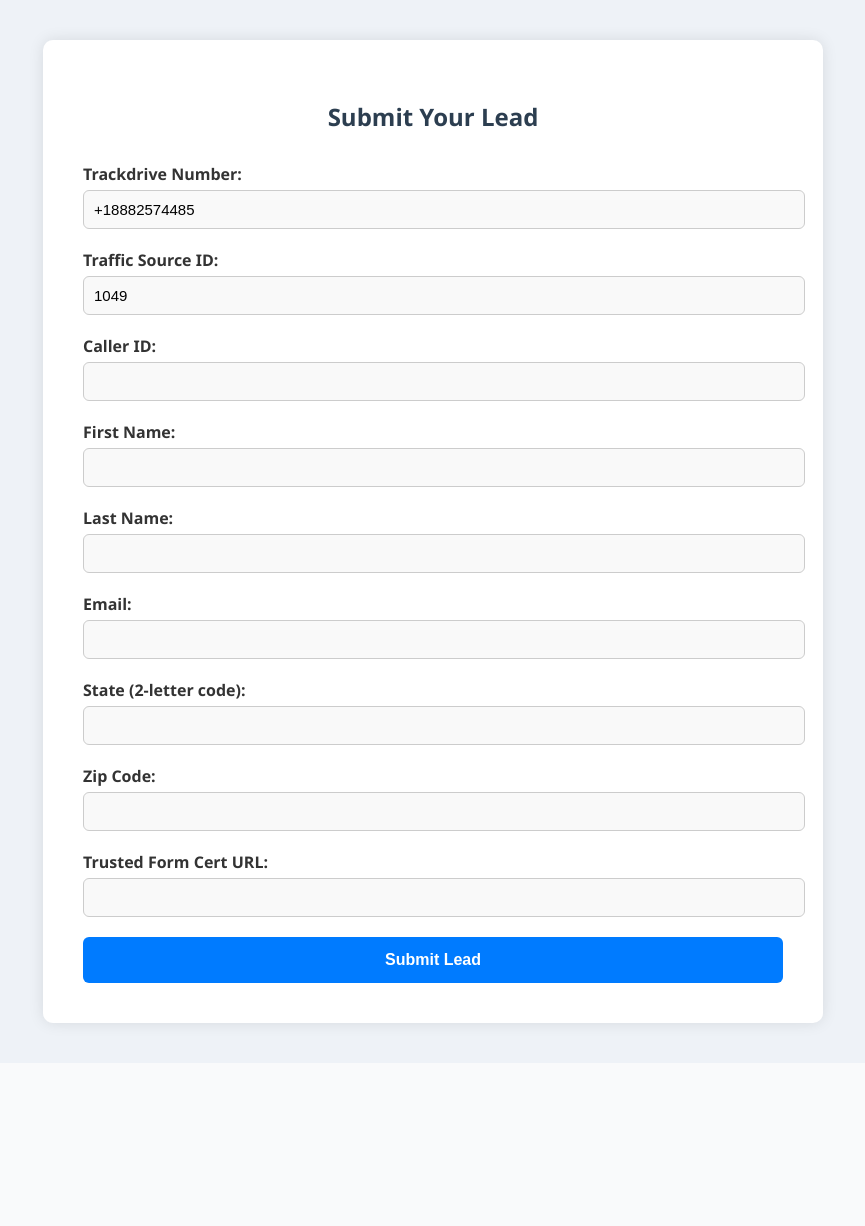
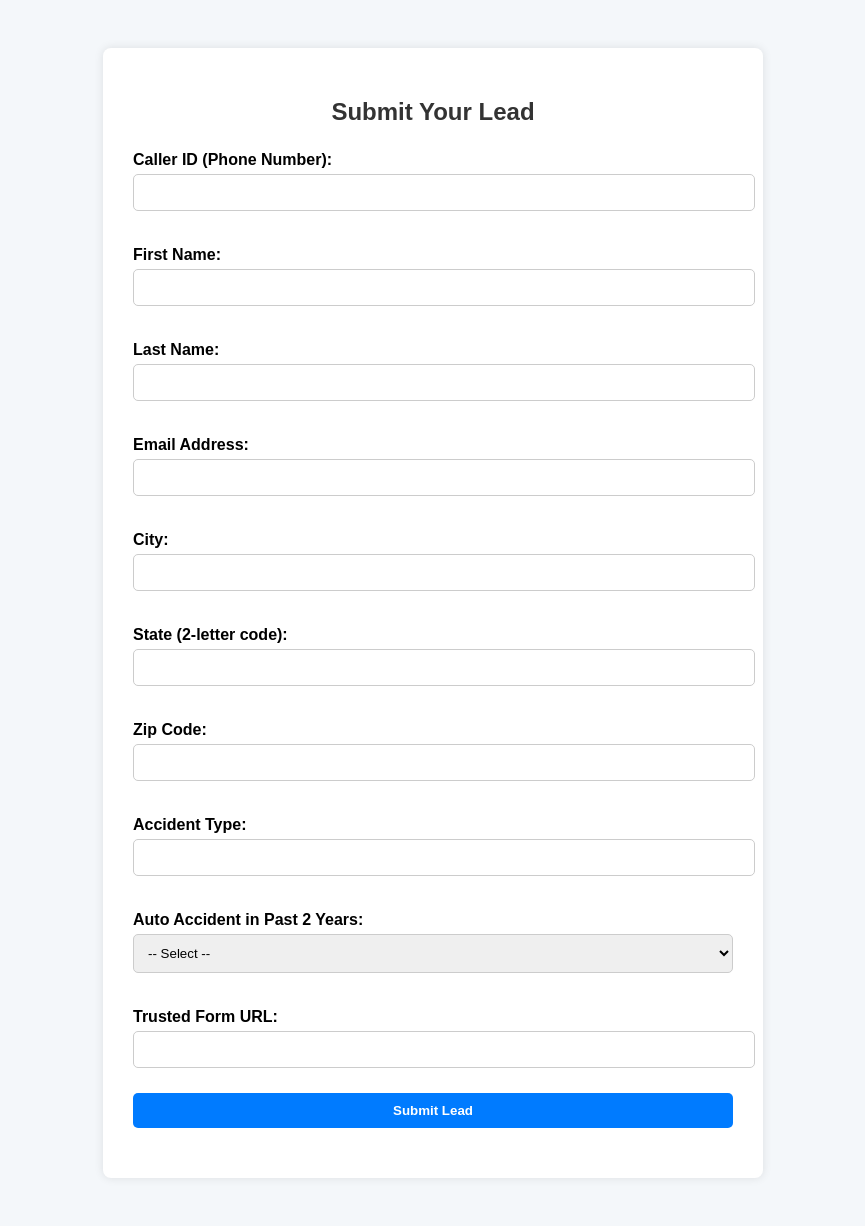
Before and after one commit to hadisatti105/D3posting, a Flask app: page / in a window 1280 px wide. Shown: the whole page, without its empty margins (207-1072 px from the left). Before the commit the page ends 1034 px from the top, so only its background shows below. Run offline with Flask 3, Linux system fonts and the light colour scheme.

Commit message:
Update lead_form.html

```diff
--- a/templates/lead_form.html
+++ b/templates/lead_form.html
@@ -1,4 +1,3 @@
-
 <!DOCTYPE html>
 <html lang="en">
 <head>
@@ -7,69 +6,51 @@
     <title>Submit Your Lead</title>
     <style>
         body {
-            background: #eef2f7;
-            font-family: 'Segoe UI', Tahoma, Geneva, Verdana, sans-serif;
-            margin: 0;
-            padding: 40px 10px;
+            background: #f4f7fa;
+            font-family: Arial, sans-serif;
+            padding: 40px;
         }
 
         .container {
-            max-width: 700px;
-            margin: 0 auto;
-            background: white;
-            padding: 40px;
-            border-radius: 10px;
-            box-shadow: 0 0 15px rgba(0, 0, 0, 0.1);
+            max-width: 600px;
+            margin: auto;
+            background: #fff;
+            padding: 30px;
+            border-radius: 8px;
+            box-shadow: 0 0 10px rgba(0, 0, 0, 0.1);
         }
 
         h2 {
             text-align: center;
-            color: #2c3e50;
-            margin-bottom: 30px;
-        }
-
-        form label {
-            font-weight: bold;
-            display: block;
-            margin-bottom: 5px;
+            margin-bottom: 25px;
             color: #333;
         }
 
-        form input[type="text"],
-        form input[type="email"],
-        form input[type="tel"],
-        form input[type="date"],
-        form select {
+        label {
+            font-weight: bold;
+            margin-top: 15px;
+            display: block;
+        }
+
+        input, select {
             width: 100%;
             padding: 10px;
+            margin-top: 5px;
+            border-radius: 5px;
+            border: 1px solid #ccc;
             margin-bottom: 20px;
-            border: 1px solid #ccc;
-            border-radius: 6px;
-            background-color: #f9f9f9;
-            font-size: 15px;
         }
 
-        form input[type="submit"] {
+        input[type="submit"] {
             background-color: #007BFF;
             color: white;
-            padding: 14px 20px;
             border: none;
-            border-radius: 6px;
-            font-size: 16px;
             font-weight: bold;
             cursor: pointer;
-            width: 100%;
-            transition: background-color 0.3s ease;
         }
 
-        form input[type="submit"]:hover {
+        input[type="submit"]:hover {
             background-color: #0056b3;
-        }
-
-        @media (max-width: 768px) {
-            .container {
-                padding: 20px;
-            }
         }
     </style>
 </head>
@@ -77,14 +58,8 @@
 <div class="container">
     <h2>Submit Your Lead</h2>
     <form method="POST" action="/submit-lead">
-            <label>Trackdrive Number:</label>
-            <input type="text" name="trackdrive_number" value="+18882574485" readonly required>
-
-            <label>Traffic Source ID:</label>
-            <input type="text" name="traffic_source_id" value="1049" readonly required>
-
-            <label>Caller ID:</label>
-            <input type="tel" name="caller_id" required>
+        <label>Caller ID (Phone Number):</label>
+        <input type="text" name="caller_id" required>
 
         <label>First Name:</label>
         <input type="text" name="first_name" required>
@@ -92,8 +67,11 @@
         <label>Last Name:</label>
         <input type="text" name="last_name" required>
 
-            <label>Email:</label>
+        <label>Email Address:</label>
         <input type="email" name="email" required>
+
+        <label>City:</label>
+        <input type="text" name="city" required>
 
         <label>State (2-letter code):</label>
         <input type="text" name="state" maxlength="2" required>
@@ -101,7 +79,17 @@
         <label>Zip Code:</label>
         <input type="text" name="zip" required>
 
-            <label>Trusted Form Cert URL:</label>
+        <label>Accident Type:</label>
+        <input type="text" name="accident_type" required>
+
+        <label>Auto Accident in Past 2 Years:</label>
+        <select name="auto_accident_in_past_2_years" required>
+            <option value="">-- Select --</option>
+            <option value="yes">Yes</option>
+            <option value="no">No</option>
+        </select>
+
+        <label>Trusted Form URL:</label>
         <input type="text" name="trusted_form_cert_url" required>
 
         <input type="submit" value="Submit Lead">
```
Lines whose indentation alone changed are shown as unchanged.
